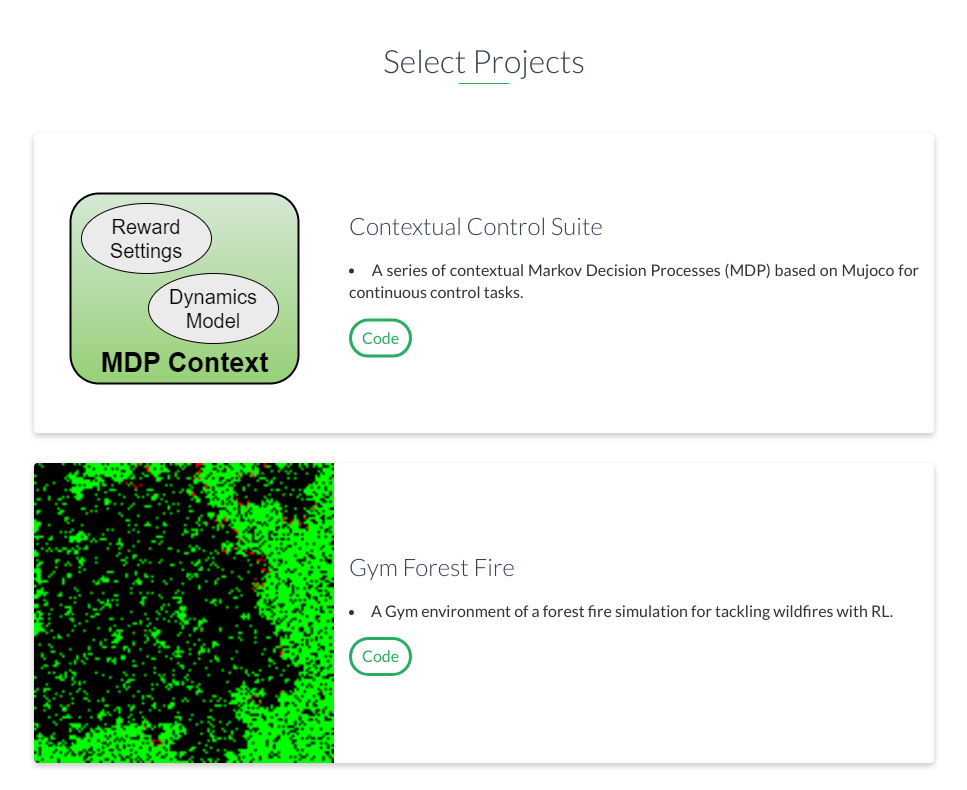
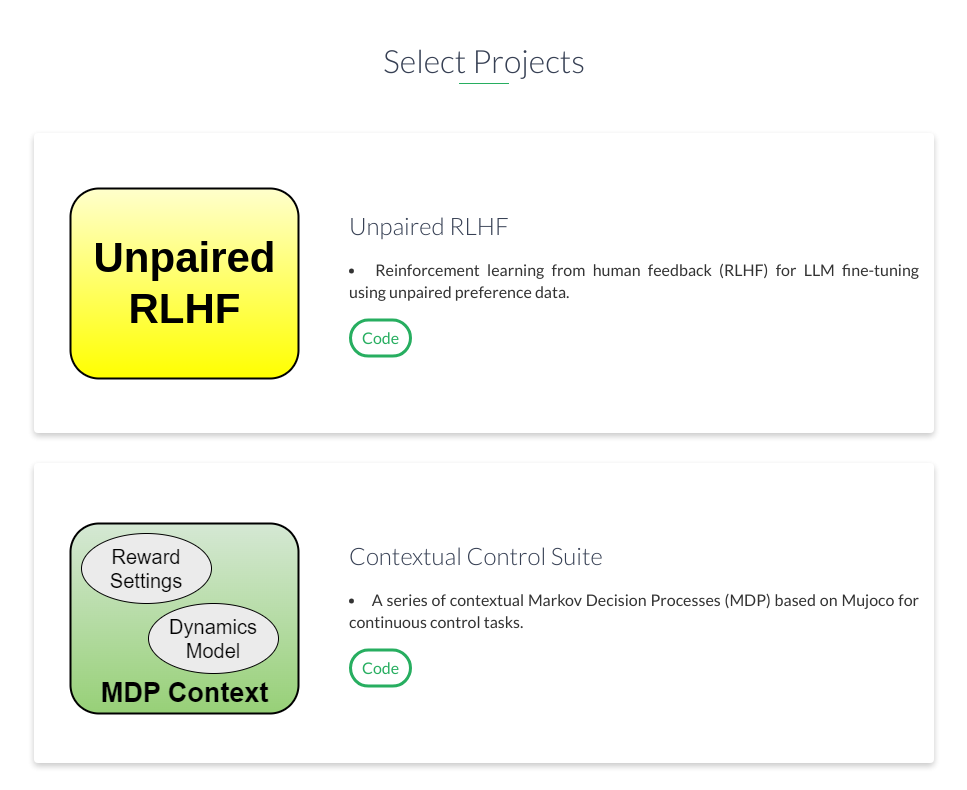
Before and after one commit to sahandrez/sahandrez.github.io, a website: page index.html in a window 1280 px wide. Shown: the part 5620-6410 px from the top of the page, without its empty margins (156-1123 px from the left). Drawn offline with nearby package versions, Linux system fonts and the light colour scheme; files whose address does not match are found by name.

Commit message:
Update CV and projects

```diff
--- a/index.html
+++ b/index.html
@@ -371,7 +371,24 @@
             <div class="row">
                 <div class="project shadow-large">
                     <div class="project-image">
-                        <img src="images/contextual_mdp.drawio.png" />
+                        <img src="images/rlhf_logo.png" />
+                    </div>
+                    <!-- End .project-image -->
+                    <div class="project-info">
+                        <h3>Unpaired RLHF</h3>
+                        <p>
+                            <li>Reinforcement learning from human feedback (RLHF) for LLM fine-tuning using unpaired preference data.</li>
+                        </p>
+                        <a href="https://github.com/sahandrez/unpaired_rlhf"
+                            class="btn-rounded-base">Code</a>
+                    </div>
+                    <!-- End .project-info -->
+                </div>
+                <!-- End .project -->
+
+                <div class="project shadow-large">
+                    <div class="project-image">
+                        <img src="images/contextual_mdp.png" />
                     </div>
                     <!-- End .project-image -->
                     <div class="project-info">
```
Also changed, not shown: images/contextual_mdp.png (renamed from images/contextual_mdp.drawio.png), images/rlhf_logo.png (added), 1 other file.
